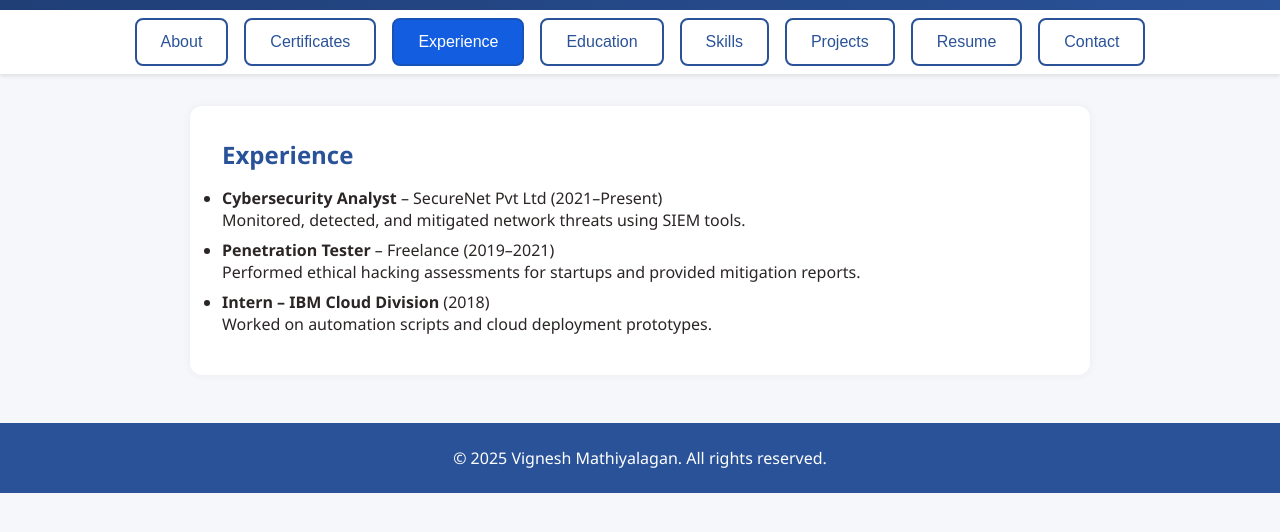
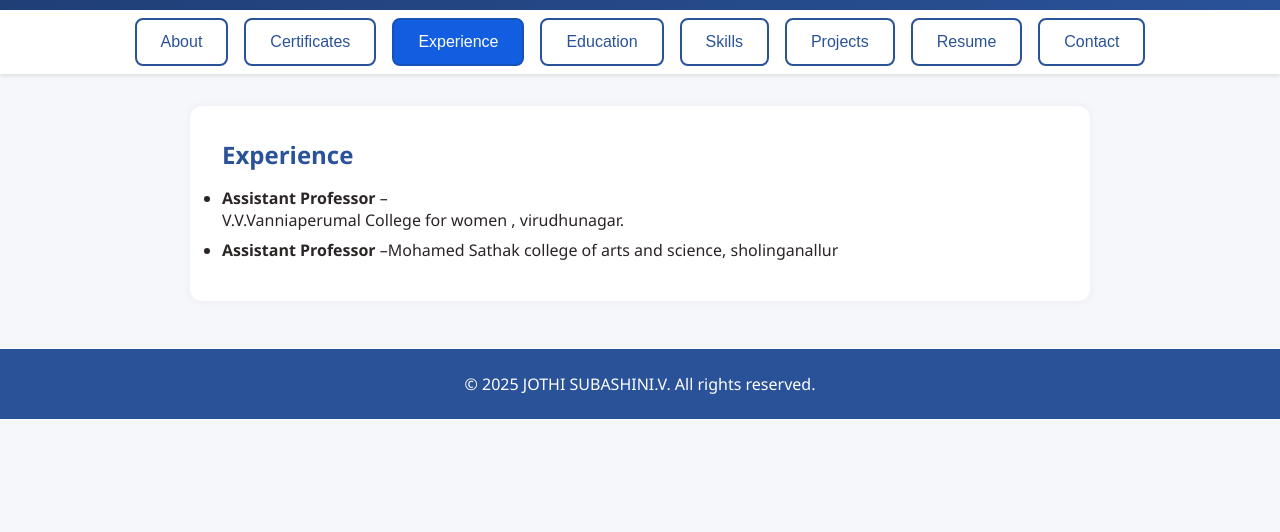
Before and after one commit to Subashini2507/Newresume2025, a plain HTML site: page index.html in a window 1280 px wide. Both pictures are taken after a click on the button "Experience". Shown: the part 174-706 px from the top of the page. Drawn offline with Linux system fonts and the light colour scheme.

Commit message:
Update index.html

```diff
--- a/index.html
+++ b/index.html
@@ -221,7 +221,7 @@
 
 <section id="about" class="active">
   <h2>About Me</h2>
-  <p>I'm a <b>Assistant Professor</b> and technology enthusiast with over 23 years of experience. I help organizations build secure systems and educate others about online safety. I’m passionate about ethical hacking, digital forensics, and emerging technologies.</p>
+  <p>I'm a <b>Assistant Professor</b> and technology enthusiast with over 23 years of experience. I help organizations build secure systems and educate others about online safety. I’m passionate about cybersecurity and AI technologies.</p>
 </section>
 
 <section id="education">
@@ -239,7 +239,6 @@
     <li>IBM Cloud</li>
     <li>Machine Learning & AI</li>
     <li>Java</li>
-    <li>Blockchain</li>
     <li>C++</li>
     <li>JavaScript</li>
   </ul>
@@ -248,10 +247,9 @@
 <section id="projects">
   <h2>Projects</h2>
   <ul>
-    <li><a href="#">AI-Based Alternator Control System</a></li>
-    <li><a href="https://github.com/techtrainer20/blockchain.git" target="_blank">Cloud Security with IBM</a></li>
-    <li><a href="#">IBM Chatbot</a></li>
-    <li><a href="#">Generic Chatbot</a></li>
+
+    <li><a href="https://github.com/techtrainer20/blockchain.git" target="_blank">Naan mudalvan portfolio</a></li>
+
   </ul>
 </section>
 
@@ -300,14 +298,13 @@
 <section id="experience">
   <h2>Experience</h2>
   <ul>
-    <li><b>Cybersecurity Analyst</b> – SecureNet Pvt Ltd (2021–Present)<br>Monitored, detected, and mitigated network threats using SIEM tools.</li>
-    <li><b>Penetration Tester</b> – Freelance (2019–2021)<br>Performed ethical hacking assessments for startups and provided mitigation reports.</li>
-    <li><b>Intern – IBM Cloud Division</b> (2018)<br>Worked on automation scripts and cloud deployment prototypes.</li>
-  </ul>
+    <li><b>Assistant Professor</b> – <br> V.V.Vanniaperumal College for women , virudhunagar.</li>
+    <li><b>Assistant Professor</b> –Mohamed Sathak college of arts and science, sholinganallur</li>
+      </ul>
 </section>
 
 <footer>
-  <p>&copy; 2025 Vignesh Mathiyalagan. All rights reserved.</p>
+  <p>&copy; 2025 JOTHI SUBASHINI.V. All rights reserved.</p>
 </footer>
 
 <div class="modal" id="passwordModal">
```
